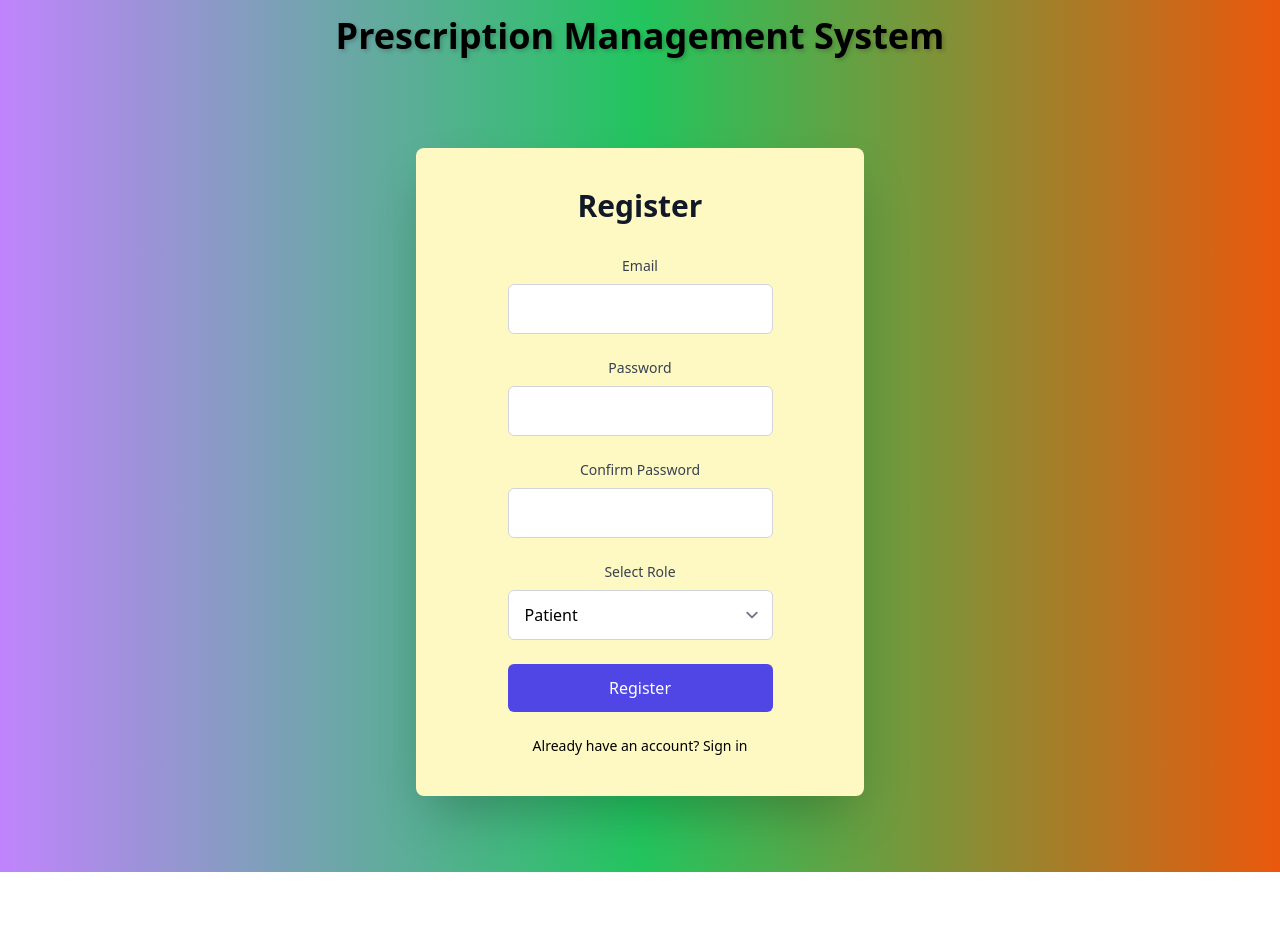
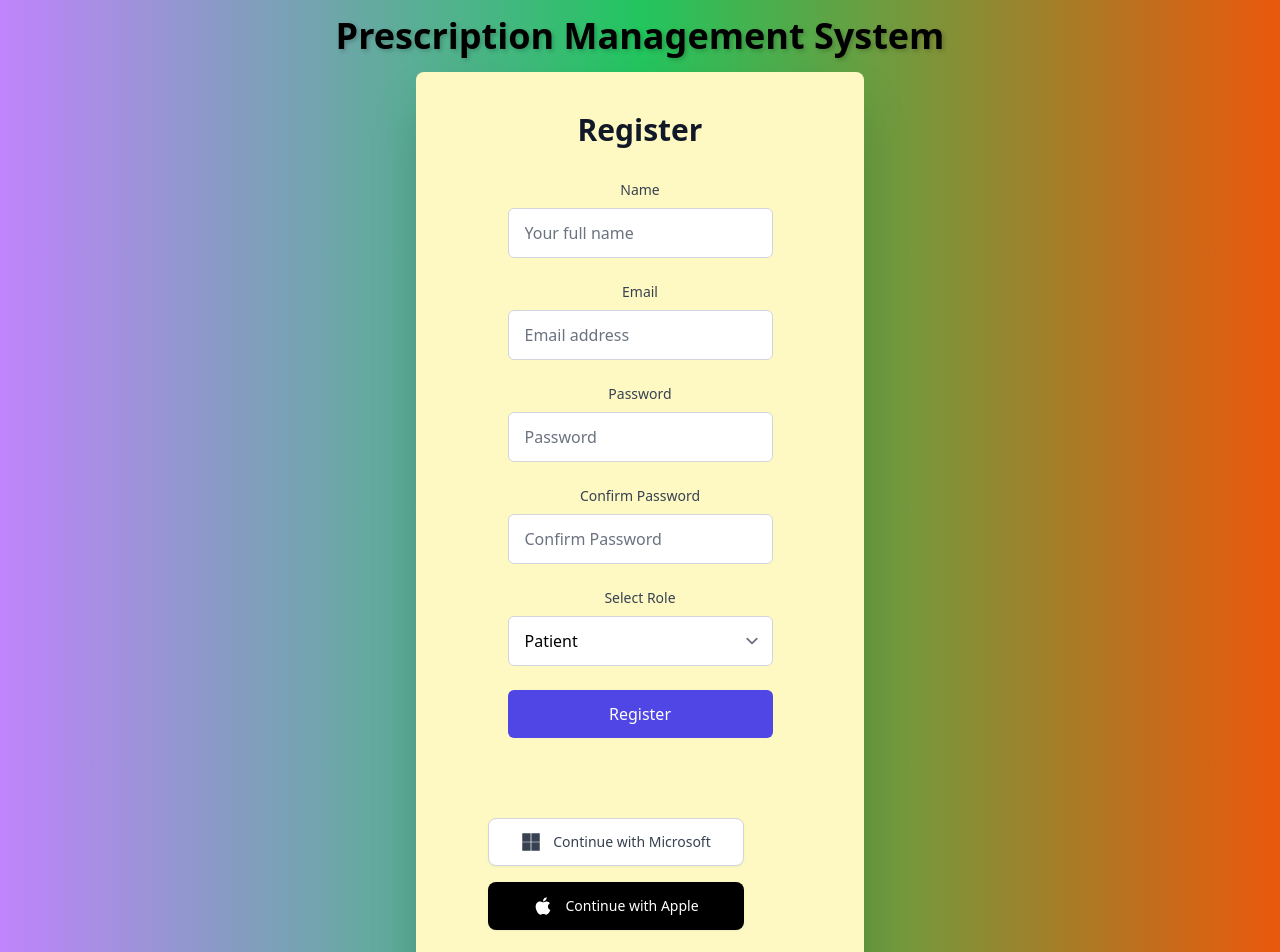
Before and after one commit to itsivali/prescription-manament-app, a React (Create React App) app: page /register in a window 1280 px wide. Shown: the top 952 px of the page. Before the commit the page ends 872 px from the top, so only its background shows below. Built offline with nearby package versions, Linux system fonts and the light colour scheme; no server answers.

Commit message:
feature: add registration functionality with name input and social login options

```diff
--- a/src/components/Authentication/Register.js
+++ b/src/components/Authentication/Register.js
@@ -2,14 +2,17 @@ import React, { useState } from 'react';
 import { Link, useNavigate } from 'react-router-dom';
 import { gql, useMutation } from '@apollo/client';
 import { toast } from 'react-toastify';
-import './Login.css';  // Updated import path
+import { GoogleOAuthProvider, GoogleLogin } from '@react-oauth/google';
+import { FaMicrosoft, FaApple } from 'react-icons/fa';
+import './Login.css';
 
 const REGISTER_MUTATION = gql`
-  mutation Register($email: String!, $password: String!, $role: String!) {
-    register(email: $email, password: $password, role: $role) {
+  mutation Register($name: String!, $email: String!, $password: String!, $role: String!) {
+    register(name: $name, email: $email, password: $password, role: $role) {
       token
       user {
         id
+        name
         email
         role
       }
@@ -19,9 +22,11 @@ const REGISTER_MUTATION = gql`
 
 function Register() {
   const navigate = useNavigate();
+  const [name, setName] = useState('');
   const [email, setEmail] = useState('');
   const [password, setPassword] = useState('');
   const [confirmPassword, setConfirmPassword] = useState('');
+  // Default role is PATIENT for new registrations; user can select another role if desired
   const [role, setRole] = useState('PATIENT');
   const [error, setError] = useState('');
 
@@ -38,23 +43,52 @@ function Register() {
 
     try {
       const { data } = await registerMutation({
-        variables: { email, password, role },
+        variables: { name, email, password, role },
       });
       localStorage.setItem('token', data.register.token);
-
-      // Redirect based on assigned role
+      // Redirect based on the selected role
       if (role === 'DOCTOR') {
         navigate('/doctor-dashboard');
       } else if (role === 'PHARMACIST') {
         navigate('/pharmacist-dashboard');
       } else {
-        // Patients can only view their records
         navigate('/patient-dashboard');
       }
       toast.success('Registration successful!');
     } catch (err) {
       setError(err.message);
       toast.error(err.message);
+    }
+  };
+
+  // SSO Handlers (simulate registration via SSO)
+  const handleGoogleSuccess = async (response) => {
+    try {
+      localStorage.setItem('token', response.credential);
+      navigate('/patient-dashboard');
+      toast.success('Google registration successful!');
+    } catch (err) {
+      toast.error('Google registration failed');
+    }
+  };
+
+  const handleMicrosoftSuccess = async (response) => {
+    try {
+      localStorage.setItem('token', response.accessToken);
+      navigate('/patient-dashboard');
+      toast.success('Microsoft registration successful!');
+    } catch (err) {
+      toast.error('Microsoft registration failed');
+    }
+  };
+
+  const handleAppleSuccess = async (response) => {
+    try {
+      localStorage.setItem('token', response.authorization.id_token);
+      navigate('/patient-dashboard');
+      toast.success('Apple registration successful!');
+    } catch (err) {
+      toast.error('Apple registration failed');
     }
   };
 
@@ -65,6 +99,18 @@ function Register() {
         {error && <p className="text-red-500 text-sm mb-4">{error}</p>}
         <form onSubmit={handleSubmit} className="space-y-4">
           <div className="input-group">
+            <label htmlFor="name" className="input-label block mb-1">Name</label>
+            <input
+              type="text"
+              id="name"
+              className="input-field w-full px-4 py-2 border rounded focus:outline-none focus:ring-2 focus:ring-indigo-500"
+              value={name}
+              onChange={(e) => setName(e.target.value)}
+              required
+              placeholder="Your full name"
+            />
+          </div>
+          <div className="input-group">
             <label htmlFor="email" className="input-label block mb-1">Email</label>
             <input
               type="email"
@@ -73,9 +119,9 @@ function Register() {
               value={email}
               onChange={(e) => setEmail(e.target.value)}
               required
+              placeholder="Email address"
             />
           </div>
-
           <div className="input-group">
             <label htmlFor="password" className="input-label block mb-1">Password</label>
             <input
@@ -85,9 +131,9 @@ function Register() {
               value={password}
               onChange={(e) => setPassword(e.target.value)}
               required
+              placeholder="Password"
             />
           </div>
-
           <div className="input-group">
             <label htmlFor="confirmPassword" className="input-label block mb-1">Confirm Password</label>
             <input
@@ -97,9 +143,9 @@ function Register() {
               value={confirmPassword}
               onChange={(e) => setConfirmPassword(e.target.value)}
               required
+              placeholder="Confirm Password"
             />
           </div>
-
           <div className="input-group">
             <label htmlFor="role" className="input-label block mb-1">Select Role</label>
             <select
@@ -109,17 +155,42 @@ function Register() {
               onChange={(e) => setRole(e.target.value)}
               required
             >
+              <option value="PATIENT">Patient</option>
               <option value="DOCTOR">Doctor</option>
               <option value="PHARMACIST">Pharmacist</option>
-              <option value="PATIENT">Patient</option>
             </select>
           </div>
-
           <button type="submit" className="login-button w-full bg-indigo-600 text-white py-2 rounded hover:bg-indigo-700 focus:outline-none focus:ring-2 focus:ring-indigo-500 transition-colors">
             {loading ? 'Registering...' : 'Register'}
           </button>
         </form>
-        <div className="signup-link text-center mt-4">
+
+        <div className="social-login mt-6">
+          <GoogleOAuthProvider clientId={process.env.REACT_APP_GOOGLE_CLIENT_ID}>
+            <GoogleLogin
+              onSuccess={handleGoogleSuccess}
+              onError={() => toast.error('Google registration failed')}
+              render={({ onClick }) => (
+                <button className="social-button google-button" onClick={onClick}>
+                  <img src="/google-icon.svg" alt="Google" className="social-icon" />
+                  <span className="social-text">Continue with Google</span>
+                </button>
+              )}
+            />
+          </GoogleOAuthProvider>
+
+          <button className="social-button microsoft-button" onClick={handleMicrosoftSuccess}>
+            <FaMicrosoft className="social-icon text-blue-500" />
+            <span className="social-text">Continue with Microsoft</span>
+          </button>
+
+          <button className="social-button apple-button" onClick={handleAppleSuccess}>
+            <FaApple className="social-icon" />
+            <span className="social-text">Continue with Apple</span>
+          </button>
+        </div>
+
+        <div className="signup-link text-center mt-6">
           <span className="text-gray-600">Already have an account? </span>
           <Link to="/login" className="text-indigo-600 hover:text-indigo-800 font-medium">
             Sign in
```
Also changed, not shown: 1 other file (tests, documents, lock files or other folders).
